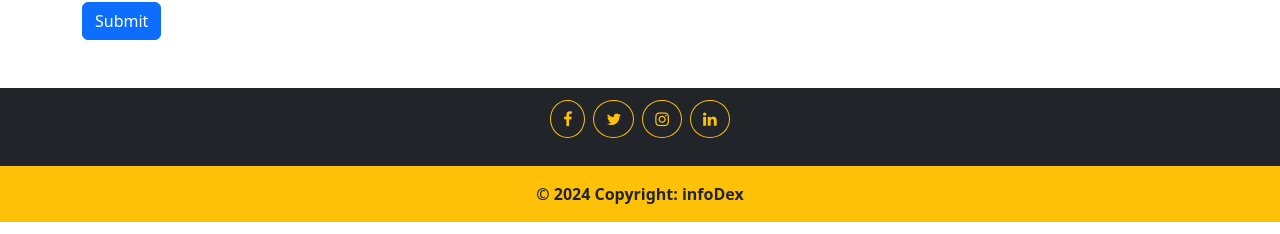
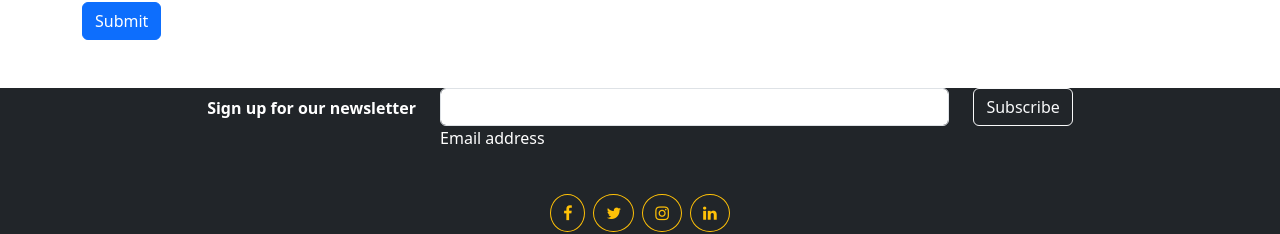
Before and after one commit to EXG13/infoDex, a React (Vite) app: page /contact in a window 1280 px wide. Shown: the part 569-803 px from the top of the page. Built offline with nearby package versions, Linux system fonts and the light colour scheme; no server answers.

Commit message:
Added newsletter section in bootstrap light mode

```diff
--- a/src/components/footer.jsx
+++ b/src/components/footer.jsx
@@ -7,6 +7,43 @@ function footer() {
         <footer>
             <div className="container-fluid">
                 <div className="row bg-dark text-white">
+                    {/* Section: Form */}
+                    <section>
+                        <form action="">
+                            {/* Grid row */}
+                            <div className="row d-flex justify-content-center">
+                                {/* Grid column */}
+                                <div className="col-auto">
+                                    <p className="pt-2">
+                                        <strong>Sign up for our newsletter</strong>
+                                    </p>
+                                </div>
+                                {/* Grid column */}
+
+                                {/* Grid column */}
+                                <div className="col-md-5 col-12">
+                                    {/* Email input */}
+                                    <div className="form-outline form-white mb-4">
+                                        <input type="email" id="form5Example2" className="form-control" />
+                                        <label className="form-label" htmlFor="form5Example2">Email address</label>
+                                    </div>
+                                </div>
+                                {/* Grid column */}
+
+                                {/* Grid column */}
+                                <div className="col-auto">
+                                    {/* Submit button */}
+                                    <button type="submit" className="btn btn-outline-light mb-4">
+                                        Subscribe
+                                    </button>
+                                </div>
+                                {/* Grid column */}
+                            </div>
+                            {/* Grid row */}
+                        </form>
+                    </section>
+
+
                     <section class="mb-4 mt-2 text-center">
                         {/* <!-- Facebook --> */}
                         <a
```
